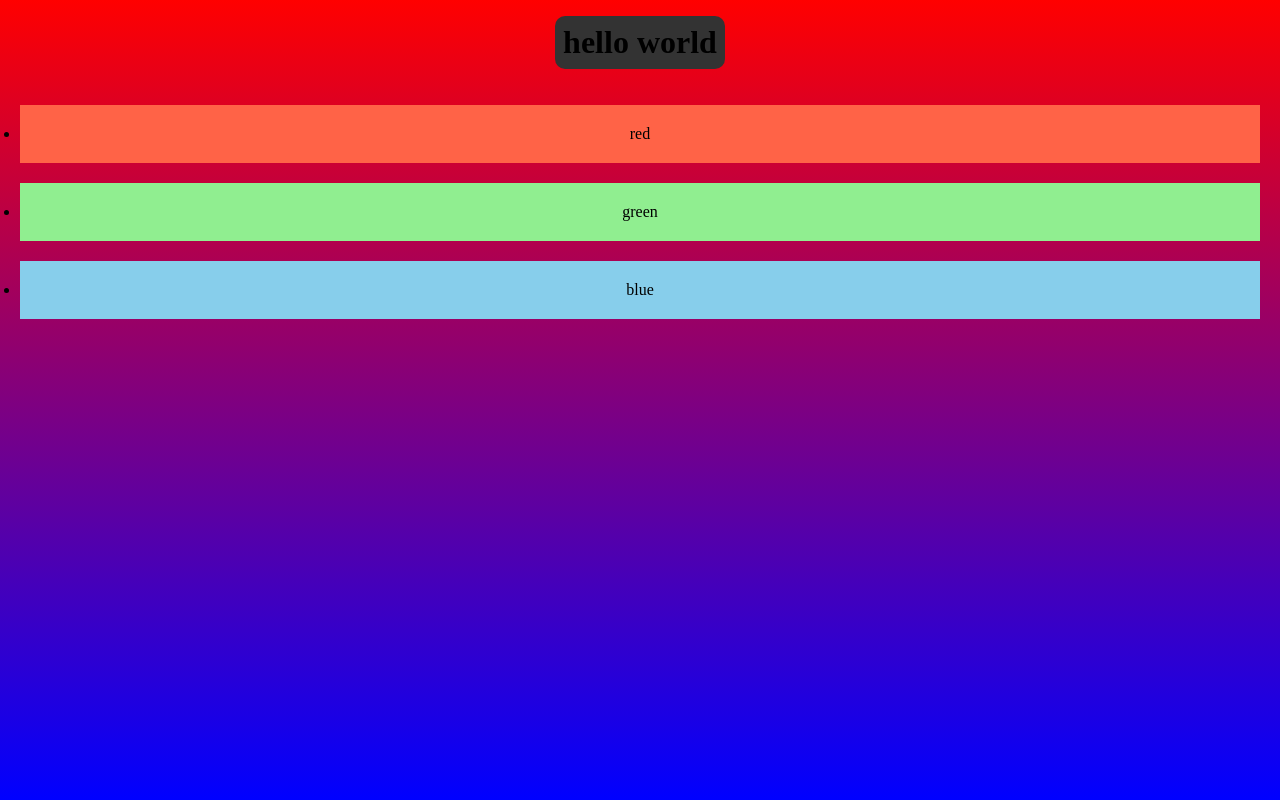
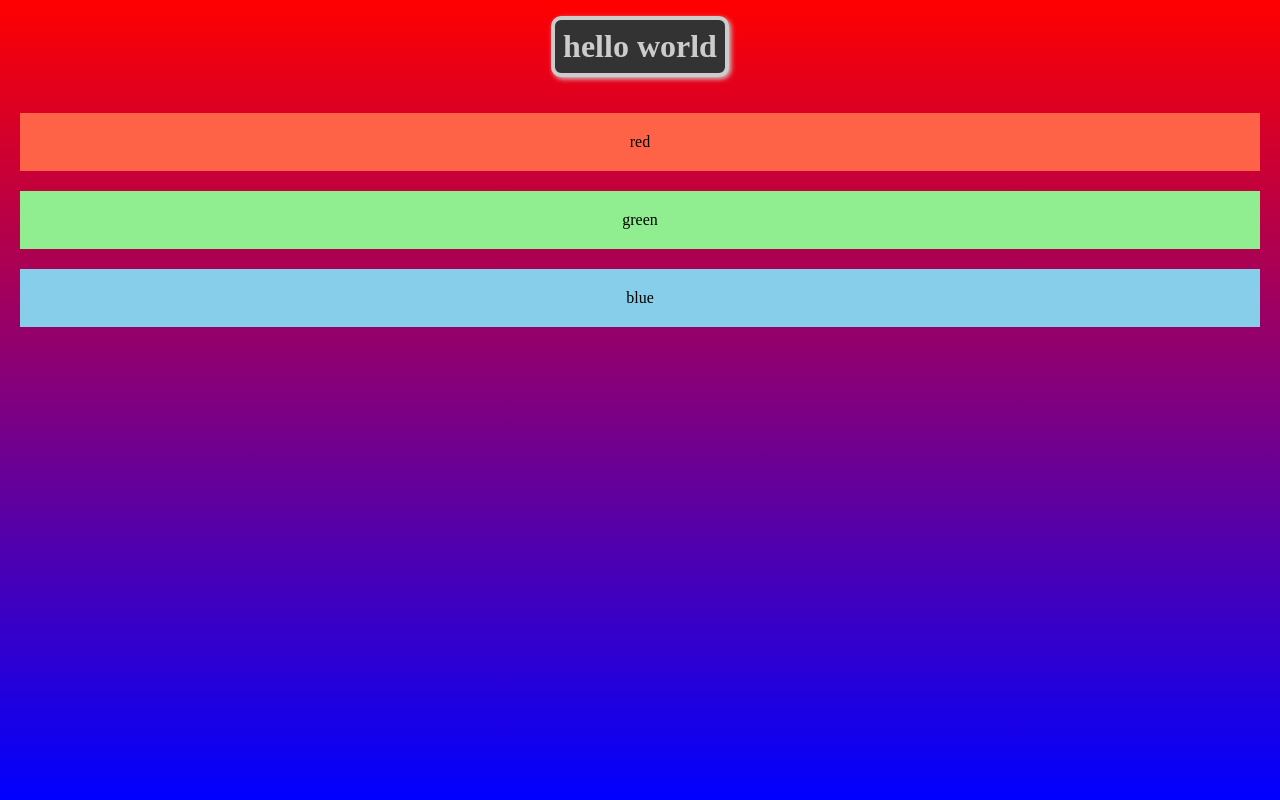
Before and after one commit to omerHamid/gitTraining, a plain HTML site: page index.html in a window 1280 px wide. Drawn offline with Linux system fonts and the light colour scheme.

Commit message:
added border white text color and shadow to the h1 / reomved the bullets from the ul(list items)

```diff
--- a/style.css
+++ b/style.css
@@ -17,6 +17,9 @@ h1{
   padding: 0.5rem;
   border-radius: 10px;
   background: #333333;
+  color: #ccc;
+  border: solid 4px #ccc;
+  box-shadow: 2px 2px 5px;
 }
 
 .green{
@@ -36,3 +39,7 @@ h1{
   background-color: skyblue;
   margin:20px;
 }
+
+li{
+  list-style: none;
+}
```
